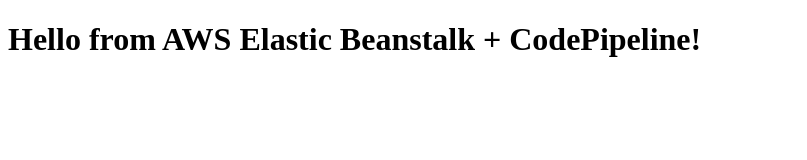
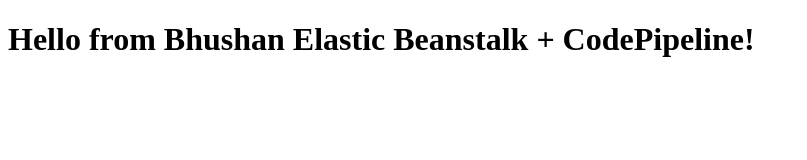
Before and after one commit to bhushanbihani/learnnodejscodepipeline, a website: page index.html in a window 1280 px wide. Shown: the whole page, without its empty margins (0-807 px from the left). Drawn offline with Linux system fonts and the light colour scheme.

Commit message:
Update index.html

```diff
--- a/index.html
+++ b/index.html
@@ -4,6 +4,6 @@
     <title>Sample Node App</title>
 </head>
 <body>
-    <h1>Hello from AWS Elastic Beanstalk + CodePipeline!</h1>
+    <h1>Hello from Bhushan Elastic Beanstalk + CodePipeline!</h1>
 </body>
 </html>
```
